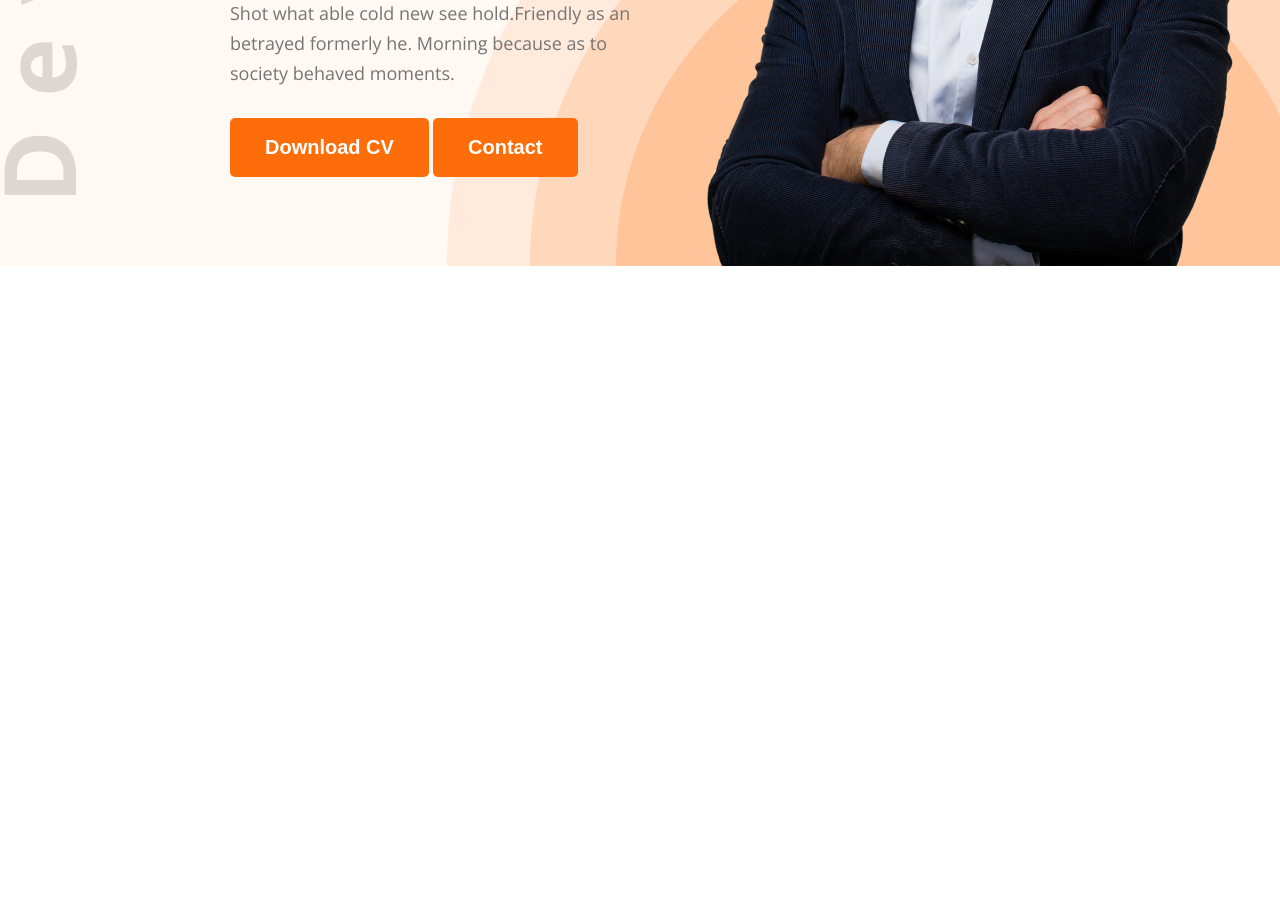
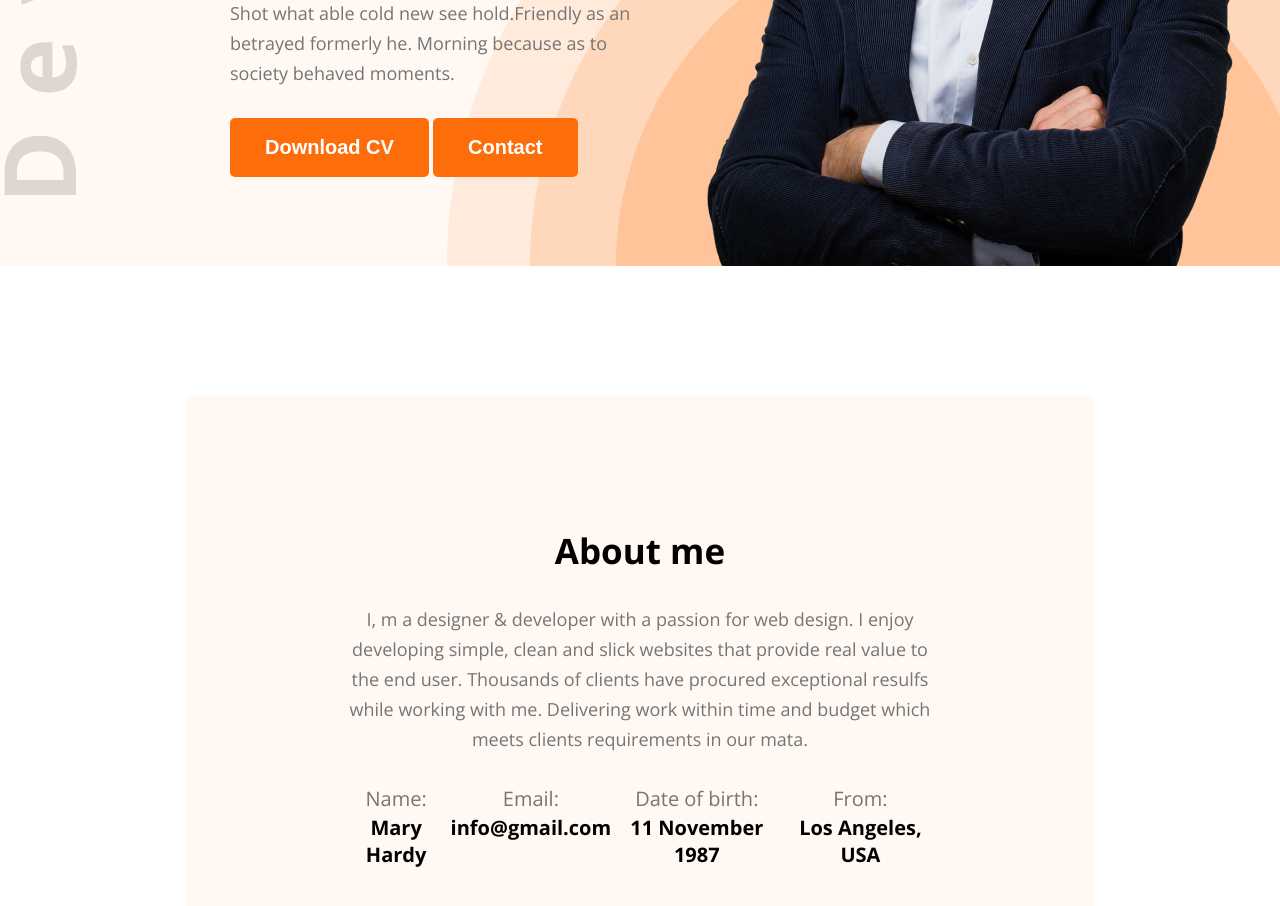
Before and after one commit to Aishee-Deb/hero-dev-portfolio-code, a plain HTML site: page index.html in a window 1280 px wide. Shown: the part 568-1474 px from the top of the page. Before the commit the page ends 834 px from the top, so only its background shows below. Drawn offline with nearby package versions, Linux system fonts and the light colour scheme.

Commit message:
about me section has completed

```diff
--- a/index.html
+++ b/index.html
@@ -40,6 +40,36 @@
             </div>
         </section>
     </header>
+
+
+        <section id = "about">
+            <div class="about-container">
+                <div class="section-heading">
+                    <h2>About me</h2>
+                    <p>I, m a designer & developer with a passion for web design. I enjoy developing simple, clean and slick websites that provide real value to the end user. Thousands of clients have procured exceptional resulfs while working with me. Delivering work within time and budget which meets clients requirements in our mata.</p>
+                    </div>
+                    <div class="about-info">
+                        <div class="info-card">
+                            <p>Name:</p>
+                            <h4>Mary Hardy </h4>
+                        </div>
+                        <div class="info-card">
+                            <p>Email:</p>
+                            <h4>info@gmail.com</h4>
+                        </div>
+                        <div class="info-card">
+                            <p>Date of birth:</p>
+                            <h4>11 November 1987</h4>
+                        </div>
+                        <div class="info-card">
+                            <p>From:</p>
+                            <h4>Los Angeles, USA</h4>
+                        </div>
+                    </div>
+            </div>
+
+        </section>
+
 </body>
 
 </html>
--- a/styles/portfolio.css
+++ b/styles/portfolio.css
@@ -28,6 +28,20 @@
     border-radius: 5px;
     cursor: pointer;
     gap: 30px;
+}
+.section-heading{
+    max-width: 827;
+    text-align: center;
+}
+.section-heading h2{
+    font-size: 35px;
+    margin-bottom: 30px;
+}
+.section-heading p{
+    font-size: 18px;
+        margin-bottom: 30px;
+    line-height: 30px;
+    color: #757575;
 }
 /* main style */
 header{
@@ -95,3 +109,32 @@ nav .menu a{
     max-width: 585px;
     vertical-align: middle;
 }
+
+#about{
+    padding-top: 130px;
+}
+
+#about .about-container{
+    width: 71%;
+    max-width: 1140px;
+    margin: 0 auto;
+    text-align: center;
+    background-color: #FFF8F3;
+    padding: 131px 156px;
+}
+#about .about-container .about-info{
+
+    display: flex;
+    justify-content: space-around;
+
+}
+
+.about-info .info-card p{
+ font-size:  20px;
+    line-height: 30px;
+    color: #757575;
+}
+.about-info .info-card h4{
+ font-size:  20px;
+
+}
```
